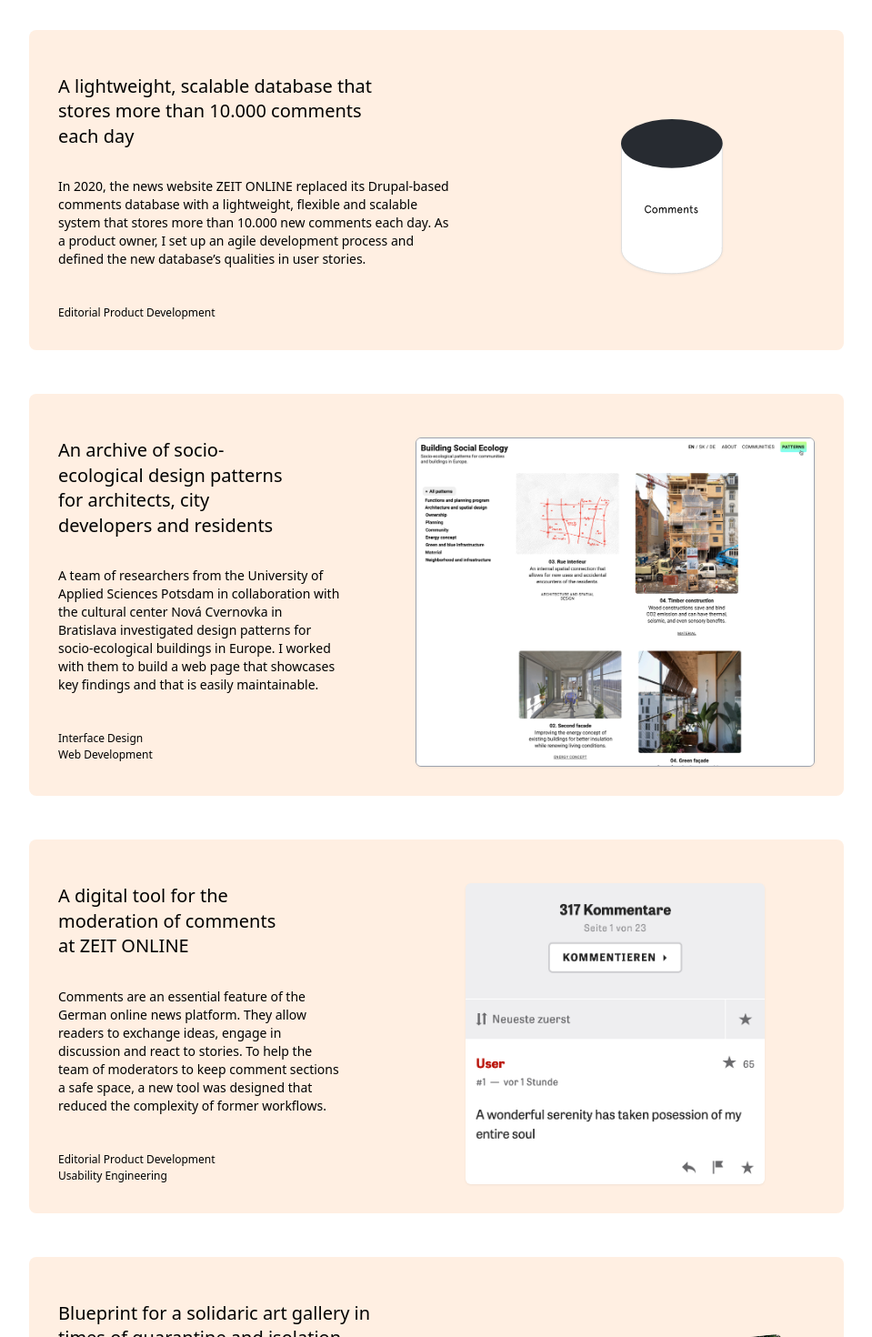
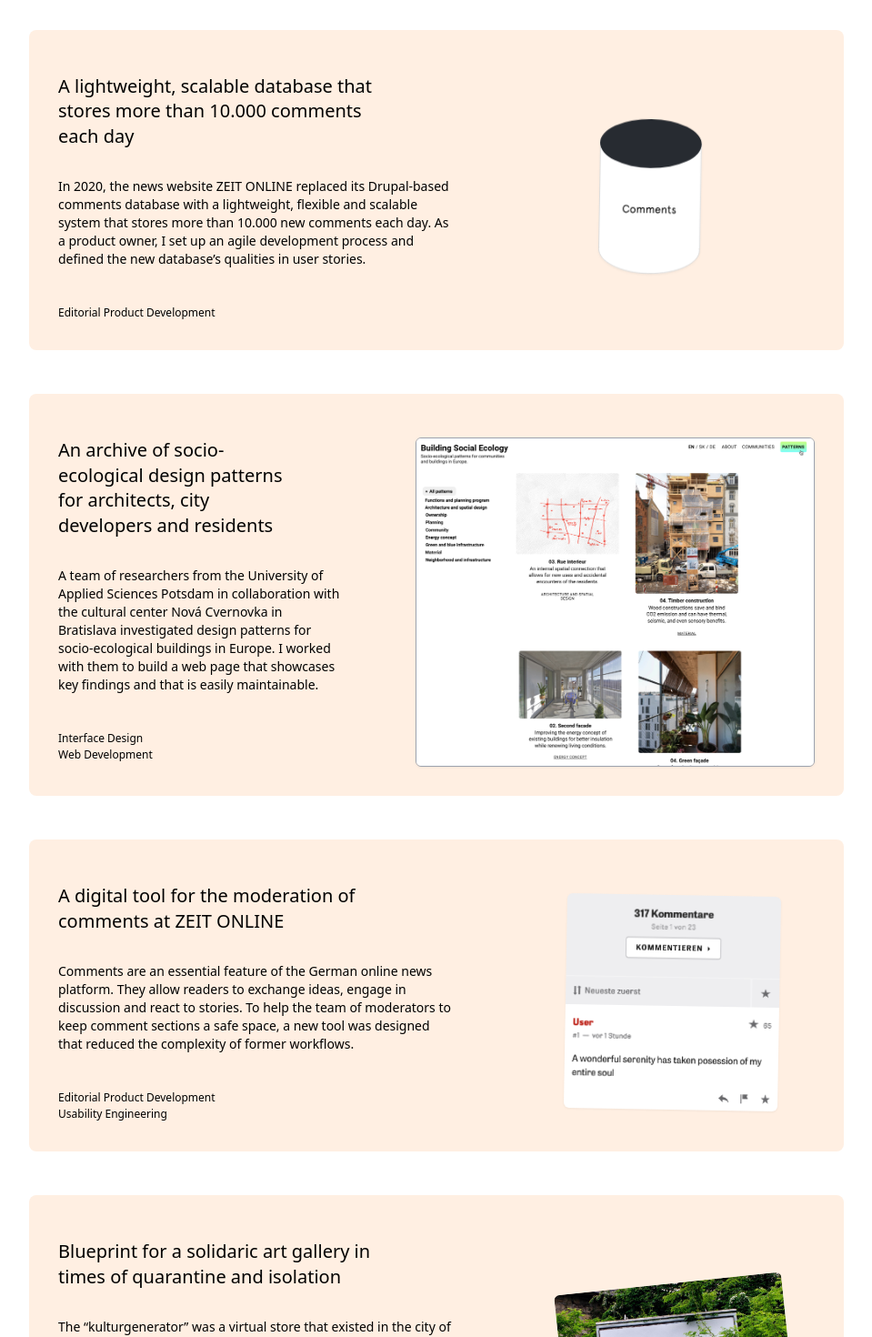
Before and after one commit to milanbargiel/portfolio, a Next.js app: page / in a window 1280 px wide. Shown: the part 620-2090 px from the top of the page at 91% size, without its empty margins (160-1119 px from the left). Built offline with nearby package versions, Linux system fonts and the light colour scheme.

Commit message:
Rotate images

```diff
--- a/components/project-list.js
+++ b/components/project-list.js
@@ -12,7 +12,7 @@
         title="A lightweight, scalable database that stores more than 10.000 comments each day"
         image={commentsPic}
         imageAlt="Comments database"
-        imageStyles="w-20 ml-12 drop-shadow-sm md:w-28 md:ml-0"
+        imageStyles="w-20 ml-12 drop-shadow-sm md:w-28 md:ml-0 md:mr-12 rotate-1"
       >
         In 2020, the news website ZEIT ONLINE replaced its Drupal-based comments
         database with a lightweight, flexible and scalable system that stores
@@ -25,6 +25,7 @@
         title="An archive of socio-ecological design patterns for architects, city developers and residents"
         image={bsePic}
         imageAlt="Screenshot of buildingsocialecology.org"
+        imageStyles="rounded-md border border-gray-400 drop-shadow-sm"
         variant="wide-image"
       >
         A team of researchers from the University of Applied Sciences Potsdam in
@@ -38,8 +39,7 @@
         title="A digital tool for the moderation of comments at ZEIT ONLINE"
         image={zocaPic}
         imageAlt="Example comments sections from ZEIT ONLINE"
-        imageStyles="rounded-md w-3/4 drop-shadow-sm"
-        variant="wide-image"
+        imageStyles="rounded-md w-3/4 rotate-1 drop-shadow-sm"
       >
         Comments are an essential feature of the German online news platform.
         They allow readers to exchange ideas, engage in discussion and react to
--- a/components/project.js
+++ b/components/project.js
@@ -32,11 +32,7 @@
           className={`md:flex md:items-center md:justify-center md:ml-10 ${imgWidth}`}
         >
           <Image
-            className={
-              props.imageStyles
-                ? props.imageStyles
-                : 'rounded-md border border-gray-400 drop-shadow-sm'
-            }
+            className={props.imageStyles}
             src={props.image}
             alt={props.imageAlt}
           />
```
